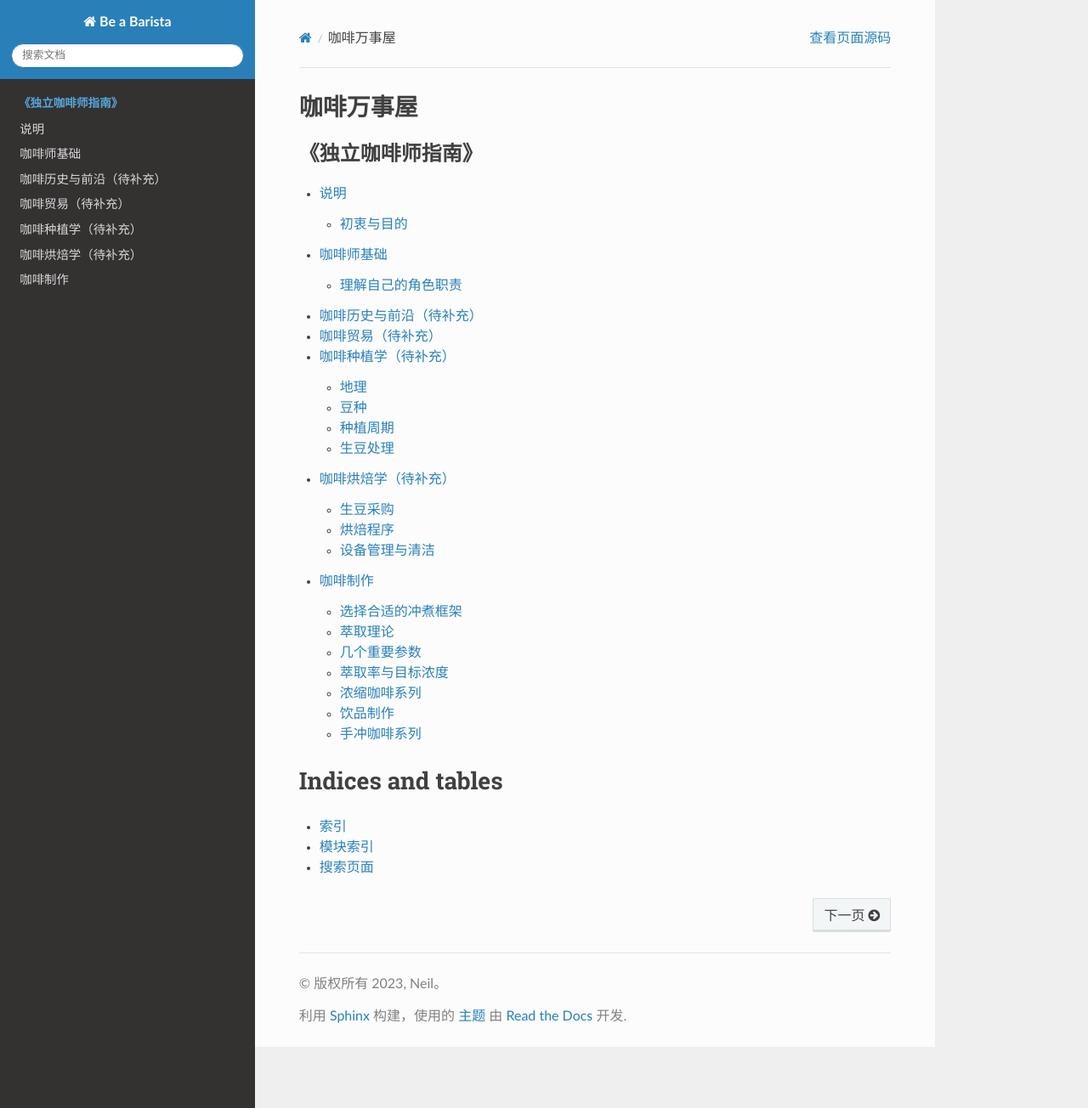
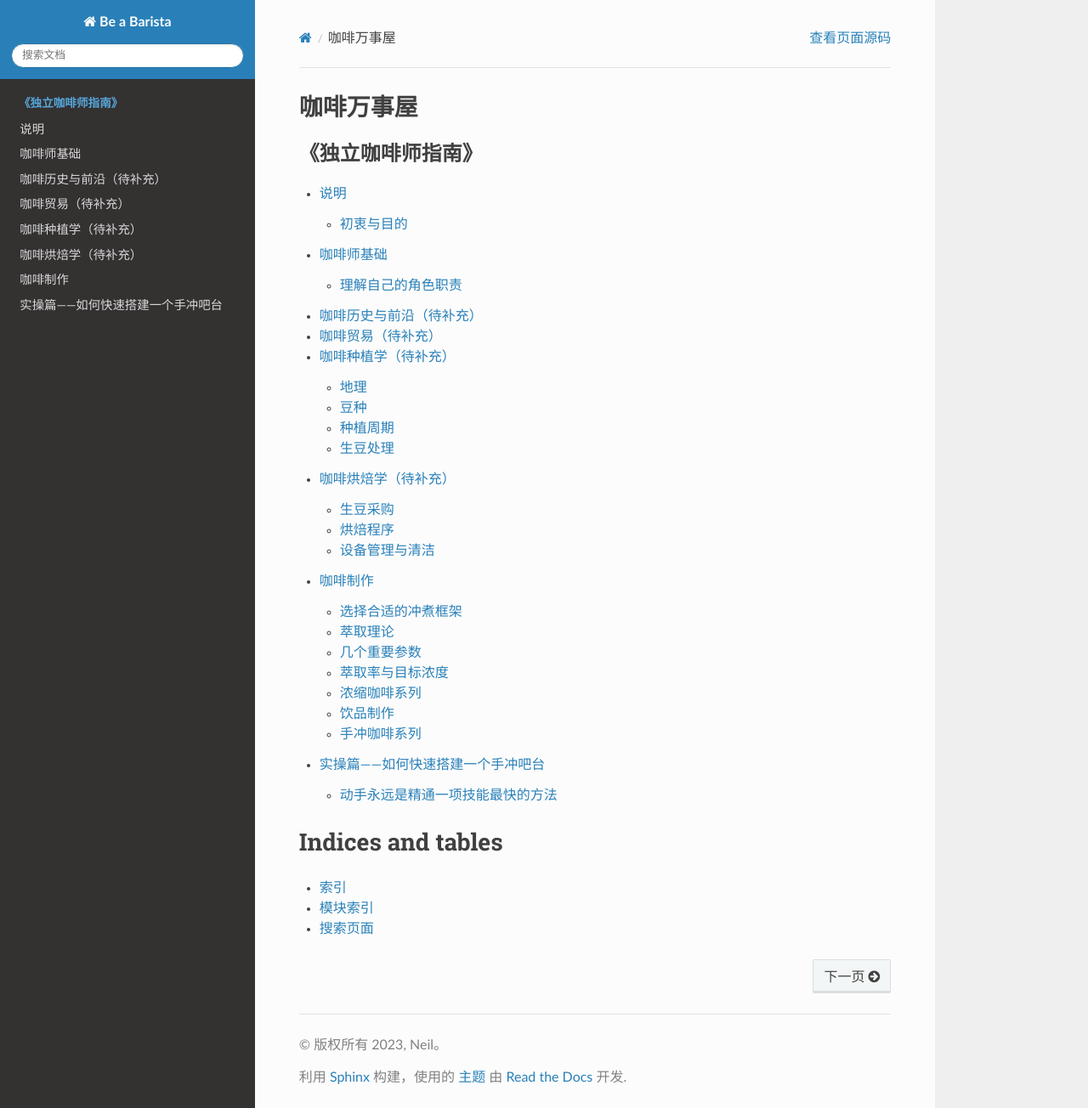
Before and after one commit to swc14968/-, a Sphinx documentation site: the page built from source/index.rst, in a window 1280 px wide and 1304 px high. Shown: the whole window at 85% size. Built offline with Sphinx 7.4.7 and the Read the Docs theme 2.0.0, drawn with Linux system fonts in a browser that asks for light colours; some of the changed lines change nothing that is shown.

Commit message:
增加了《实操篇——如何快速搭建一个手冲吧台》

```diff
--- a/source/index.rst
+++ b/source/index.rst
@@ -17,6 +17,7 @@
    plant/index
    roast/index
    brew/index
+   just-do-it/pour-over
 
 
 
--- /dev/null
+++ b/source/just-do-it/pour-over.rst
@@ -0,0 +1,98 @@
+实操篇——如何快速搭建一个手冲吧台
+==================================
+
+动手永远是精通一项技能最快的方法
+~~~~~~~~~~~~~~~~~~~~~~~~~~~~~~~~
+
+* 你可能需要的一些前置储备
+
+  + 一些简单的知识体系储备
+
+    - 起码咱们得知道手冲是啥，搞手冲吧台要用来做啥
+    - 不行咱们就去看看《独立咖啡师手册》其它内容？
+
+
+  + 一些实际操作规范与经验
+
+    - 最简单的方法，找一个你的（想不开）做咖啡师的朋友问一下
+    - 或者去咖啡馆点一杯单品手冲，架上相机，边问边录
+    - 看各类教学视频（反正网上想要教会你手冲的人有一大堆）
+
+
+* 硬件
+
+  + 磨豆机
+
+    - 如果你有购置磨豆机的打算，建议将绝大部分预算给到磨豆机。根据我个人的经验，一台500以内的电动磨豆机可以很好地完成手冲咖啡的研磨任务。
+    - 如果你没有购置磨豆机的打算，可以在购置咖啡豆的时候要商家直接给你研磨好。（或者你也可以去抢你的咖啡师朋友的拿来用）
+    - 如果你抠门，要不考虑直接砸，或者像我一样用宜家的舂，直接捣碎到很细的状态，也能勉强用了
+
+  + 滤杯
+
+    - 一般来说， **v60** 这个滤杯是个很好用的，也是你在大部分咖啡馆可以喝到的冲煮用具。
+    - 你要想买蛋糕杯、折纸杯或者其它也没什么问题，但是记得搞清楚尺寸和适用的滤纸。
+
+  + 秤
+
+    - 一个好用的秤也没有多贵，买点好用的也就百来块钱，其实几十块的也能用（只是反应速度和精确度会差一些，自己留提前量就好）
+    - 实在不想买秤就去买个量杯，也能用
+
+  + 手冲壶
+
+    - 本质上不是需要一个壶，需要的是一个控水流的工具
+    - 所以不如把手练稳一点，理论上拿个杯子也是可以当手冲壶的
+
+  + 烧水壶
+
+    - 这个没什么好说，把水烧开，你用啥方法都行
+
+  + 计时器
+
+    - 一个简单的计时器很便宜，手机好用，手表也是好用的
+
+  + 分享壶
+
+    - 多准备几个杯子，但是一般来说，我个人建议用来分享的壶最好有个导流口（不然容易泼到到处都是）
+
+  + 温度计
+
+    - 测温范围在 0℃ - 120℃ ，任意平台买，不用买很贵，它的主要任务是帮助你知道水温
+
+
+* 软件
+
+ + 咖啡豆
+
+   - 多和商家沟通，了解产品特性，知晓产区、处理法、豆种、烘焙程度和商家想赚你多少钱
+   - 多渠道比价，知道你要的是什么，喝啥风味
+
+ + 滤纸
+
+   - 滤纸是个消耗品，可以多备一点点，比如两包（避免磨好豆子结果发现没有滤纸的尴尬）
+
+ + 水
+
+   - 除开专业吧台和深度玩家，建议就买农夫山泉，好用又稳定
+
+
+
+ 1. 准备一个足够放下所有器具的操作台面，按喜好摆下所有器具。
+
+  * 摆放原则：按干湿区进行摆放，从左至右从干区逐渐转变为湿区是个好主意。
+
+ 2. 试机、模拟冲煮、按流程需要调整，按习惯喜好校准。
+
+  * 校准主要是熟悉你的磨豆机脾气，以及你的秤以及温度计的灵敏度，大概在心里知道这些工具的表现如何。
+
+ 3. 开始冲煮（冲煮方法、细节——操作顺序——为什么顺序很重要），enjoy the moment 以及分享。
+
+   * 冲煮方法自己搜，【四六冲煮法】是一个不错帮助你快速稳定冲煮技术的开始。冲煮里面唯一需要注意的是，磨豆越晚越好，最好在冲煮前一刻进行，以此保持咖啡豆受到最少的氧化。
+
+ 4. 收拾、清洗、与保存。
+
+   * 最理想的状态是冲煮完成，台面已经收拾干净，只剩杯子需要清洗。
+   * 水壶如果有水垢可以使用柠檬酸加热水浸泡（粉末或者颗粒，可以直接各个平台购买，便宜）
+   * 保持好的清洁习惯能让你下一次冲煮时更快开始
+   * 咖啡豆除了在要进行冲煮的时候，尽量少开封接触空气，平时常温避光密封就行
+   * 磨豆机可以在断电后用小号毛刷进行清扫
+   * 有一些专业清理品可以自己搜一下——磨豆机清洁药片（清理磨豆机）、咖啡机清洗药粉（洗咖啡垢）
```
